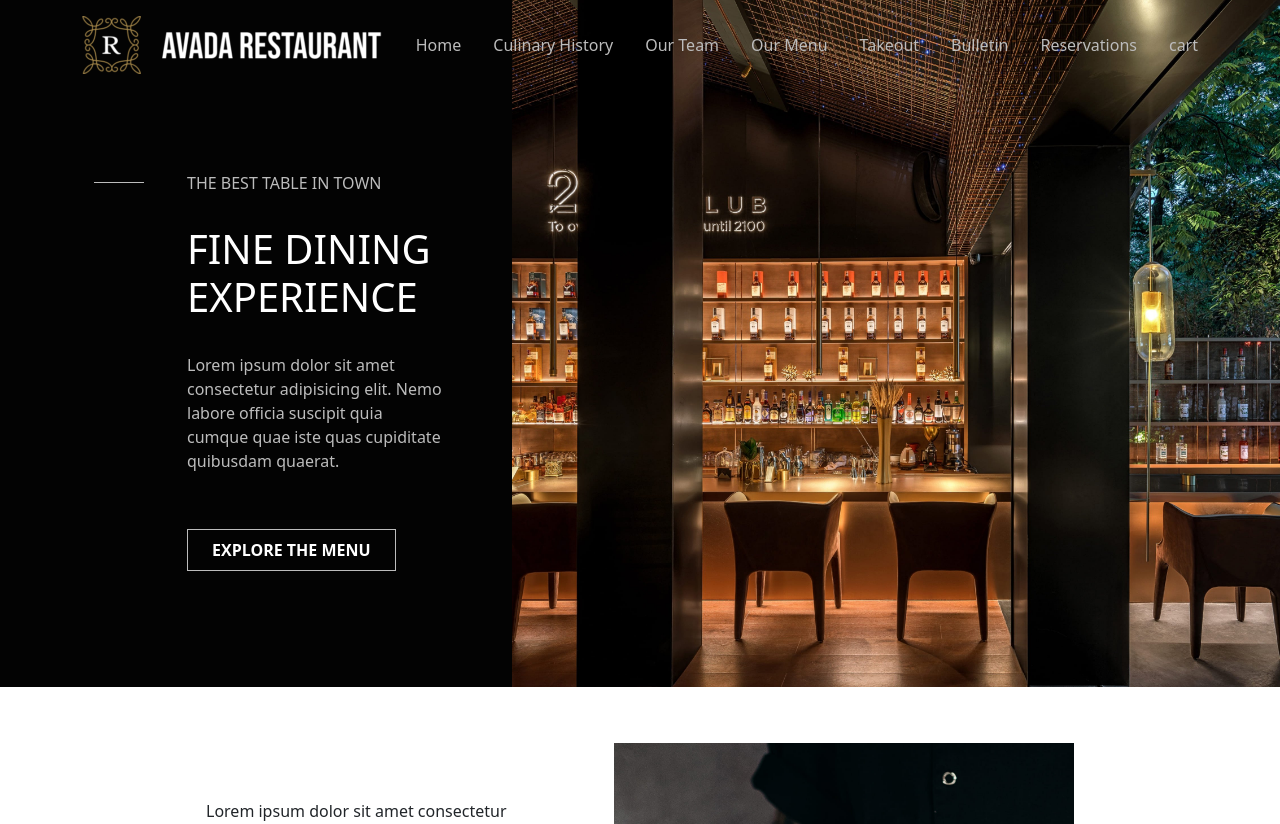
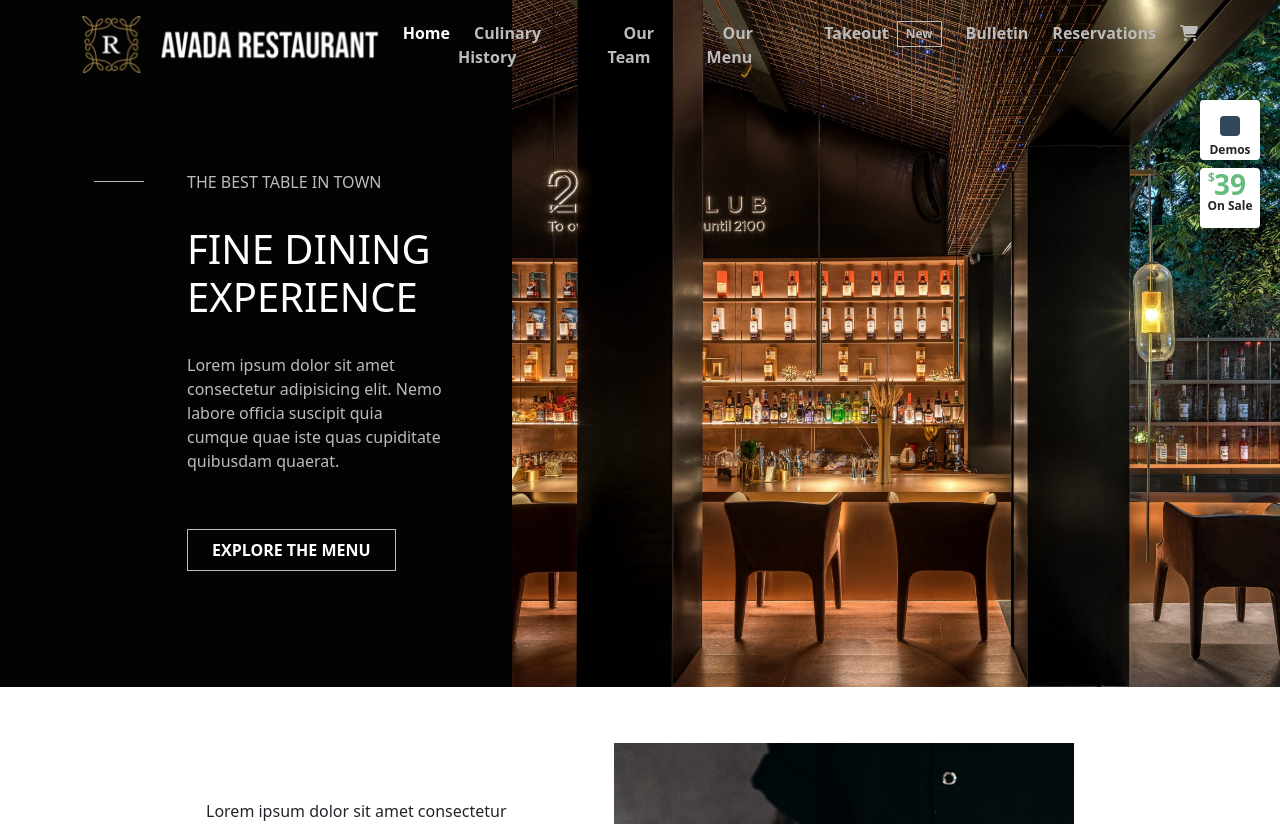
Before and after one commit to Danielateresa/proj-html-vuejs, a Vue app: page / in a window 1280 px wide. Shown: the top 824 px of the page. Built offline with nearby package versions, Linux system fonts and the light colour scheme.

Commit message:
Added sections BestTables ans CriticsAbtUs

```diff
--- a/package.json
+++ b/package.json
@@ -9,6 +9,9 @@
     "preview": "vite preview"
   },
   "dependencies": {
+    "@fortawesome/fontawesome-svg-core": "^6.2.1",
+    "@fortawesome/free-solid-svg-icons": "^6.2.1",
+    "@fortawesome/vue-fontawesome": "^3.0.2",
     "@popperjs/core": "^2.11.6",
     "bootstrap": "^5.2.2",
     "vue": "^3.2.41"
--- a/src/assets/scss/partials/_variables.scss
+++ b/src/assets/scss/partials/_variables.scss
@@ -3,3 +3,5 @@ $dark: #030303;
 $silver: #bcbcbc;
 $lightGray: #e8e8e8;
 $price: #66BC7C;
+$squareTag: #33475B;
+$shadow: #3c3c3c;
--- a/src/components/AppHeader.vue
+++ b/src/components/AppHeader.vue
@@ -19,6 +19,17 @@ export default {
 <template>
 
     <div id="site_header">
+        <div class="right_tags">
+            <div class="square rounded-1 text-center">
+                <div class="small_square rounded-1"></div>
+                <span>Demos</span>
+            </div>
+            <div class="square rounded-1 text-center mt-2">
+                <h3><span>$</span>39</h3>
+                <span>On Sale</span>
+            </div>
+        </div>
+        <!-- /.right_tags -->
 
         <div class="container py-3">
 
@@ -29,9 +40,20 @@ export default {
                 </div>
                 <!-- /.left_nav -->
 
-                <div class="right_nav">
-                    <a href="" v-for="link in store.headerLinks">{{ link }}</a>
-                    <!-- modificare cart con font owesome -->
+                <div class="right_nav d-flex">
+
+                    <div class="links ms-2" v-for="link in store.headerLinks">
+                        <a :class="link === 'Home' ? 'active' : ''" href=""
+                            v-if="link !== 'Takeout' && link !== 'Cart'">{{
+                                    link
+                            }}</a>
+                        <a href="" v-else-if="link === 'Cart'">
+                            <font-awesome-icon icon="fa-solid fa-shopping-cart" />
+                        </a>
+                        <a href="" v-else>{{ link }}<span class="new ms-2">New</span></a>
+                        <!-- singolo link -->
+                    </div>
+
                 </div>
                 <!-- /.right_nav -->
 
@@ -83,15 +105,63 @@ export default {
     background-position: right;
     background-size: 60%;
     background-repeat: no-repeat;
+    position: relative;
+
+    .right_tags {
+        position: absolute;
+        right: 20px;
+        top: 100px;
+
+
+        .square {
+            width: 60px;
+            aspect-ratio: 1/1;
+            background-color: $light;
+            padding-top: 1rem;
+
+            span {
+                font-size: 12px;
+                font-weight: bold;
+            }
+
+            h3 {
+                color: $price;
+                font-weight: bold;
+                position: relative;
+                line-height: 0;
+
+                span {
+                    position: absolute;
+                    top: -6px;
+                    left: 8px
+                }
+            }
+
+            .small_square {
+                width: 20px;
+                aspect-ratio: 1/1;
+                margin: 0 auto;
+                background-color: $squareTag;
+            }
+        }
+    }
 
     a {
-        margin-left: 2rem;
+        font-weight: bold;
+        margin-left: 1rem;
         text-decoration: none;
         color: $silver;
 
         &:hover {
             color: $light;
         }
+    }
+
+    .new {
+        border: 1px solid $silver;
+        padding: 0.2rem 0.5rem;
+        font-size: 12px;
+        font-weight: bold;
     }
 
     .col-3 {
@@ -123,5 +193,8 @@ export default {
         }
     }
 
+    .active {
+        color: $light;
+    }
 }
 </style>
--- a/src/components/AppMain.vue
+++ b/src/components/AppMain.vue
@@ -1,11 +1,13 @@
 <script>
 import OurFood from '../components/sections/ourFood.vue';
 import BestTable from '../components/sections/BestTable.vue';
+import CriticsAbtUs from '../components/sections/CriticsAbtUs.vue';
 export default {
     name: 'AppMain',
     components: {
         OurFood,
-        BestTable
+        BestTable,
+        CriticsAbtUs
     }
 }
 
@@ -15,6 +17,7 @@ export default {
 
     <OurFood />
     <BestTable />
+    <CriticsAbtUs />
 
 </template>
 
--- a/src/components/sections/BestTable.vue
+++ b/src/components/sections/BestTable.vue
@@ -18,7 +18,7 @@ export default {
 <template>
 
     <section class="best_table">
-        <div class="container py-4">
+        <div class="container">
             <div class="row w-100 d-flex justify-content-end ">
                 <div class="col-1">
                     <div class="line me-5 mt-2"></div>
@@ -60,7 +60,6 @@ export default {
     background-position: left;
     background-size: 55%;
     background-repeat: no-repeat;
-    height: 500px;
     padding: 8rem 0;
 
     .line {
--- /dev/null
+++ b/src/components/sections/CriticsAbtUs.vue
@@ -0,0 +1,127 @@
+<script>
+import { store } from '../../store.js';
+import SiteButton from '../SiteButton.vue';
+export default {
+    name: 'CriticsAbtUs',
+    components: {
+        SiteButton,
+    },
+    data() {
+        return {
+            store,
+        }
+    }
+}
+
+</script>
+
+<template>
+
+    <section class="critics py-4 text-center">
+        <h3 class="my-5 ">What critics are saying about us</h3>
+
+        <div class="container my-4 p-2 text-start">
+            <div class="row upper ">
+                <div class="col-6 ps-5 h-100 text-end pe-0">
+                    <img class="" src="../../assets/img/blog72x-600x687.jpg" alt="cooking woman">
+                </div>
+                <!-- /.col-6 -->
+                <div class="description col-6 d-flex flex-column justify-content-between">
+                    <span class="py-2 text-uppercase fw-bold">meggy stewart</span>
+                    <h2 class="text-uppercase  my-2">new york times</h2>
+
+                    <div class="stars d-flex gap-2">
+                        <span class="my-2" v-for="index in 5">
+                            <font-awesome-icon icon="fa-solid fa-star" />
+                        </span>
+                    </div>
+                    <!-- /.stars -->
+
+                    <div class="line my-4"></div>
+
+                    <p class="py-2">Lorem ipsum dolor sit amet consectetur adipisicing elit. Deleniti iusto accusamus
+                        molestias
+                        repudiandae hic iure inventore dolor dolores repellendus consequatur?</p>
+                    <p class="py-2">Lorem ipsum dolor sit amet consectetur adipisicing elit. Deleniti iusto accusamus
+                        molestias.</p>
+
+                    <siteButton class="site_button mt-4">
+                        read full article
+                    </siteButton>
+                    <!-- button component -->
+                </div>
+                <!-- /.col-6 -->
+
+            </div>
+            <!-- /.upper-->
+
+            <div class="row row-cols-3 w-100 bottom ">
+
+                <div class="col text-center" v-for="item in store.sectionFood">
+
+                    <img :src="`../../../src/assets/img${item.img}`" alt="">
+                    <h5 class="text-uppercase mt-4">{{ item.title }}</h5>
+                    <div class="line mt-4"></div>
+                    <p class="mt-4">Lorem ipsum dolor sit, amet consectetur adipisicing elit. Corporis vero odit illo
+                        labore est nam
+                        architecto velit ducimus autem tenetur.</p>
+
+                    <siteButton class="site_button mt-4">
+                        {{ item.buttonText }}
+                    </siteButton>
+                    <!-- button component -->
+
+                </div>
+                <!-- iterazione per ottenere 3 colonne -->
+
+                <!-- /.bottom -->
+            </div>
+        </div>
+    </section>
+    <!-- /.critics -->
+
+</template>
+
+<style lang="scss" scoped>
+@use '../../assets/scss/partials/variables' as*;
+
+.description {
+    background-color: $dark;
+    padding: 8rem;
+
+    &:hover {
+        transform: scale(105%);
+        transition: ease 0.5s;
+        box-shadow: 0.1rem 0 2rem 0.5rem $shadow;
+
+    }
+}
+
+.line {
+    border-bottom: 1px solid $silver;
+    width: 50px;
+    height: min-content;
+}
+
+.col-6 {
+    color: $silver;
+
+    h2,
+    .stars {
+        color: $light;
+    }
+
+    .site_button {
+        width: 50%;
+        color: $light;
+        border: 1px solid $silver;
+        margin-top: 40px;
+
+        &:hover {
+            background-color: $light;
+            color: $dark;
+        }
+    }
+
+}
+</style>
--- a/src/main.js
+++ b/src/main.js
@@ -2,4 +2,14 @@ import { createApp } from 'vue'
 import './assets/scss/style.scss'
 import App from './App.vue'
 
-createApp(App).mount('#app')
+// font awesome
+import { library } from '@fortawesome/fontawesome-svg-core'
+import { FontAwesomeIcon } from '@fortawesome/vue-fontawesome'
+import { faShoppingCart } from '@fortawesome/free-solid-svg-icons'
+import { faStar } from '@fortawesome/free-solid-svg-icons'
+library.add(faShoppingCart, faStar)
+
+
+createApp(App)
+    .component('font-awesome-icon', FontAwesomeIcon)
+    .mount('#app')
--- a/src/store.js
+++ b/src/store.js
@@ -9,7 +9,7 @@ export const store = reactive({
         'Takeout',
         'Bulletin',
         'Reservations',
-        'cart'],
+        'Cart'],
 
     sectionFood: [{
         img: '/sushi-1.png',
```
Also changed, not shown: src/assets/img/blog72x-600x687.jpg (added), 1 other file (tests, documents, lock files or other folders).
